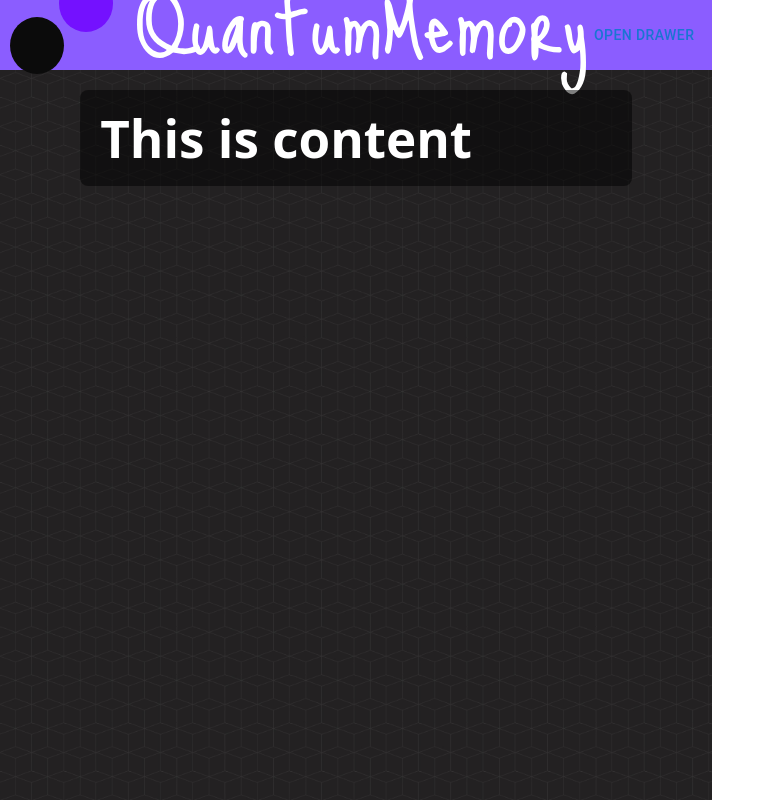
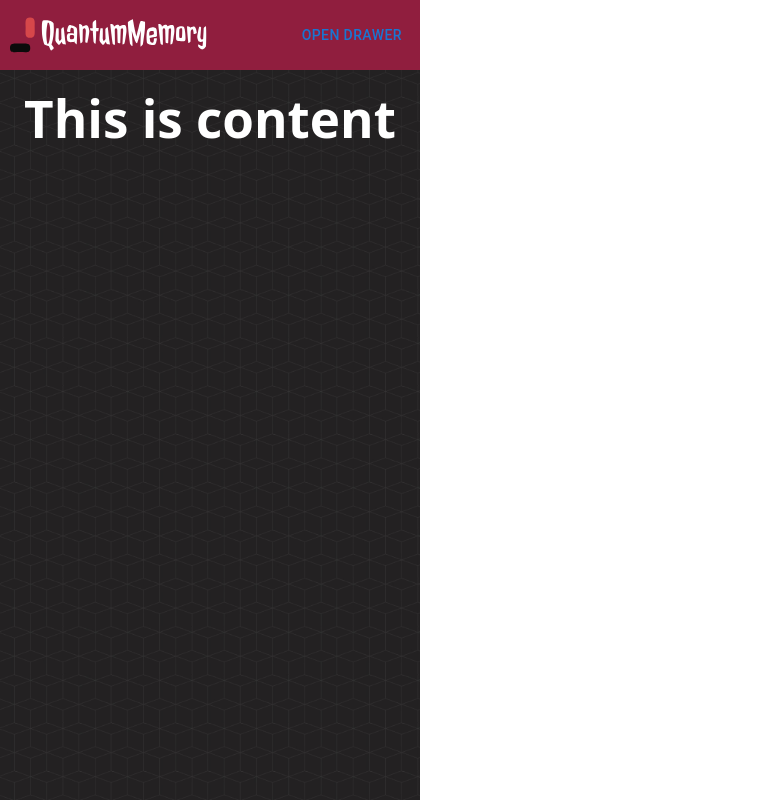
Before and after one commit to nabassi0/QuantumMemory, a React (Vite) app in the folder frontend/: page / in a window 1280 px wide. Shown: the whole page, without its empty margins (0-775 px from the left). Built offline with nearby package versions, Linux system fonts and the light colour scheme.

Commit message:
modifying css again

```diff
--- a/frontend/src/App.css
+++ b/frontend/src/App.css
@@ -4,7 +4,9 @@
   box-sizing: border-box;
 }
 
-html, body, #root {
+html,
+body,
+#root {
   height: 100%;
 }
 
@@ -22,12 +24,6 @@ html, body, #root {
   padding-top: 20px;
 }
 
-.content {
-  background-color: rgba(0, 0, 0, 0.5);
-  padding: 20px;
-  border-radius: 8px;
-}
-
 .text {
   color: white;
 }
--- a/frontend/src/components/Header.jsx
+++ b/frontend/src/components/Header.jsx
@@ -1,13 +1,13 @@
 import "../styles/components/Header.scss";
 import Drawer from "../components/Drawer";
-import Logo from "../assets/images/LogoQuantum.svg"
+import Logo from "../assets/images/oui.svg";
 
 export default function Header() {
   return (
     <div className="header">
       <div className="header-container">
-        <img src={Logo} alt="" />
-          <Drawer />
+        <img src={Logo} alt="" className="background-image" />
+        <Drawer />
       </div>
     </div>
   );
--- a/frontend/src/styles/components/Header.scss
+++ b/frontend/src/styles/components/Header.scss
@@ -1,7 +1,7 @@
 .header {
   width: 100%;
   height: 70px;
-    background-color: #8B5DFF;
+  background-color: #901e3e;
   display: flex;
   align-items: center;
 }
@@ -14,3 +14,8 @@
   height: 35px;
   padding: 10px;
 }
+
+.background-image {
+  width: 200px;
+  height: 120px;
+}
```
Also changed, not shown: frontend/src/assets/images/oui.svg (added). Lines whose indentation alone changed are shown as unchanged.
